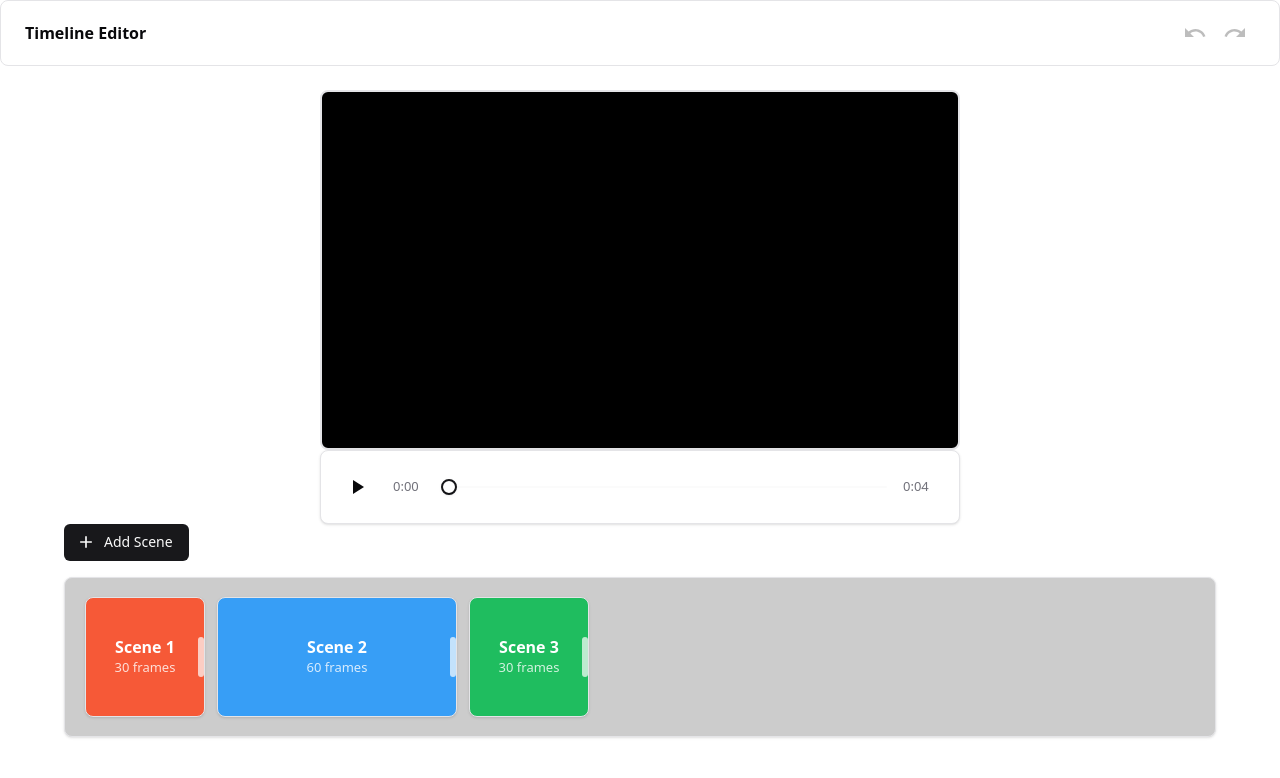
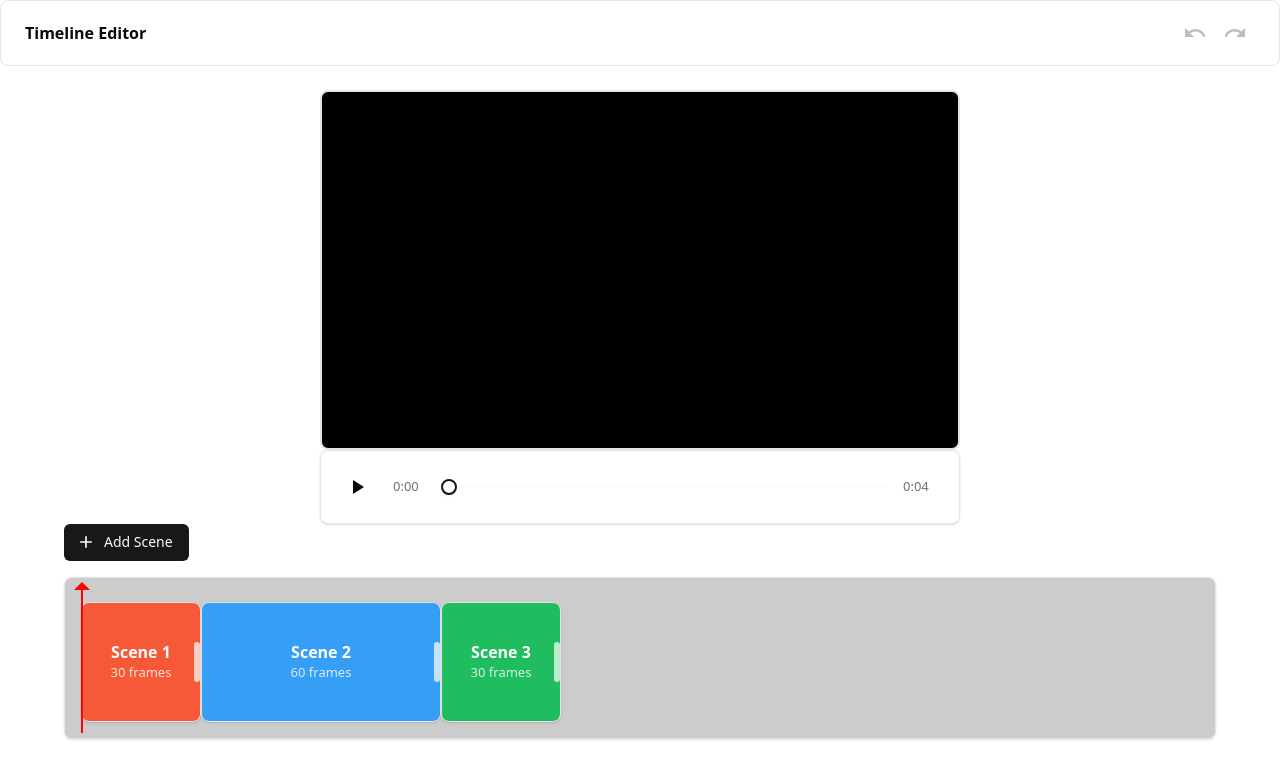
Before and after one commit to drichardcarl/takehome-project, a React (Vite) app: page / in a window 1280 px wide. Shown: the top 778 px of the page. Built offline with nearby package versions, Linux system fonts and the light colour scheme; no server answers.

Commit message:
feat: timeline marker

```diff
--- a/src/components/Scene.tsx
+++ b/src/components/Scene.tsx
@@ -130,7 +130,6 @@ export const Scene = ({ scene }: SceneProps) => {
         display: "flex",
         alignItems: "center",
         justifyContent: "center",
-        mx: 0.5,
         cursor: isDragging ? "grabbing" : "grab",
         position: "relative",
         flexShrink: 0,
--- a/src/components/Timeline.tsx
+++ b/src/components/Timeline.tsx
@@ -2,13 +2,85 @@ import { Box, Button, Paper } from "@mui/material";
 import { Add } from "@mui/icons-material";
 import { useTimelineStore } from "../store/timelineStore";
 import { Scene } from "./Scene";
+import { useState, useRef, useCallback, useEffect } from "react";
 
 export const Timeline = () => {
-  const { scenes, addScene } = useTimelineStore();
+  const { scenes, addScene, playback, totalFrames, setCurrentFrame } =
+    useTimelineStore();
+  const [isDraggingPlayhead, setIsDraggingPlayhead] = useState(false);
+  const paperRef = useRef<HTMLDivElement>(null);
 
   const handleAddScene = () => {
     addScene();
   };
+
+  const contentWidth =
+    scenes.reduce((total, scene) => {
+      return total + Math.max(scene.scene_length * 4, 120);
+    }, 0) + (scenes.length > 1 ? (scenes.length - 1) * 4 : 0);
+
+  const playheadPosition =
+    totalFrames > 0 ? (playback.currentFrame / totalFrames) * contentWidth : 0;
+
+  const handlePlayheadMouseDown = (e: React.MouseEvent) => {
+    e.preventDefault();
+    e.stopPropagation();
+    setIsDraggingPlayhead(true);
+  };
+
+  const updateFrameFromPosition = useCallback(
+    (positionX: number) => {
+      if (!paperRef.current) return;
+
+      const rect = paperRef.current.getBoundingClientRect();
+      const scrollLeft = paperRef.current.scrollLeft;
+      const paddingLeft = 16; // p: 2
+
+      const mouseX = positionX - rect.left + scrollLeft - paddingLeft;
+      const clampedMouseX = Math.max(0, Math.min(mouseX, contentWidth));
+
+      if (contentWidth > 0) {
+        const newFrame = Math.round(
+          (clampedMouseX / contentWidth) * totalFrames
+        );
+        setCurrentFrame(Math.max(0, Math.min(newFrame, totalFrames - 1)));
+      }
+    },
+    [contentWidth, totalFrames, setCurrentFrame]
+  );
+
+  const handleTimelineClick = (e: React.MouseEvent) => {
+    if (e.target !== paperRef.current) {
+      return;
+    }
+
+    if (isDraggingPlayhead) return;
+    updateFrameFromPosition(e.clientX);
+  };
+
+  const handleMouseMove = useCallback(
+    (e: MouseEvent) => {
+      if (!isDraggingPlayhead) return;
+      updateFrameFromPosition(e.clientX);
+    },
+    [isDraggingPlayhead, updateFrameFromPosition]
+  );
+
+  const handleMouseUp = useCallback(() => {
+    setIsDraggingPlayhead(false);
+  }, []);
+
+  useEffect(() => {
+    if (isDraggingPlayhead) {
+      document.addEventListener("mousemove", handleMouseMove);
+      document.addEventListener("mouseup", handleMouseUp);
+
+      return () => {
+        document.removeEventListener("mousemove", handleMouseMove);
+        document.removeEventListener("mouseup", handleMouseUp);
+      };
+    }
+  }, [isDraggingPlayhead, handleMouseMove, handleMouseUp]);
 
   return (
     <Box
@@ -29,21 +101,60 @@ export const Timeline = () => {
       </Box>
 
       <Paper
+        ref={paperRef}
+        onClick={handleTimelineClick}
         sx={{
+          position: "relative",
           display: "flex",
           alignItems: "center",
-          gap: 0.5,
           p: 2,
+          pt: "24px",
           minHeight: "160px",
           width: "90vw",
           maxWidth: "90vw",
           overflowX: "auto",
           backgroundColor: "#cccccc",
+          cursor: "pointer",
         }}
       >
         {scenes.map((scene) => (
           <Scene key={scene.scene_index} scene={scene} />
         ))}
+
+        <Box
+          onMouseDown={handlePlayheadMouseDown}
+          sx={{
+            position: "absolute",
+            left: `${playheadPosition + 16}px`,
+            top: "12px",
+            bottom: "5px",
+            width: "2px",
+            backgroundColor: "red",
+            cursor: "grab",
+            zIndex: 10,
+            "&:hover": {
+              width: "4px",
+              backgroundColor: "#ff3333",
+            },
+            "&:active": {
+              cursor: "grabbing",
+            },
+          }}
+        >
+          <Box
+            sx={{
+              position: "absolute",
+              top: -8,
+              left: "50%",
+              transform: "translateX(-50%)",
+              width: 0,
+              height: 0,
+              borderLeft: "8px solid transparent",
+              borderRight: "8px solid transparent",
+              borderBottom: "8px solid red",
+            }}
+          />
+        </Box>
       </Paper>
     </Box>
   );
```
